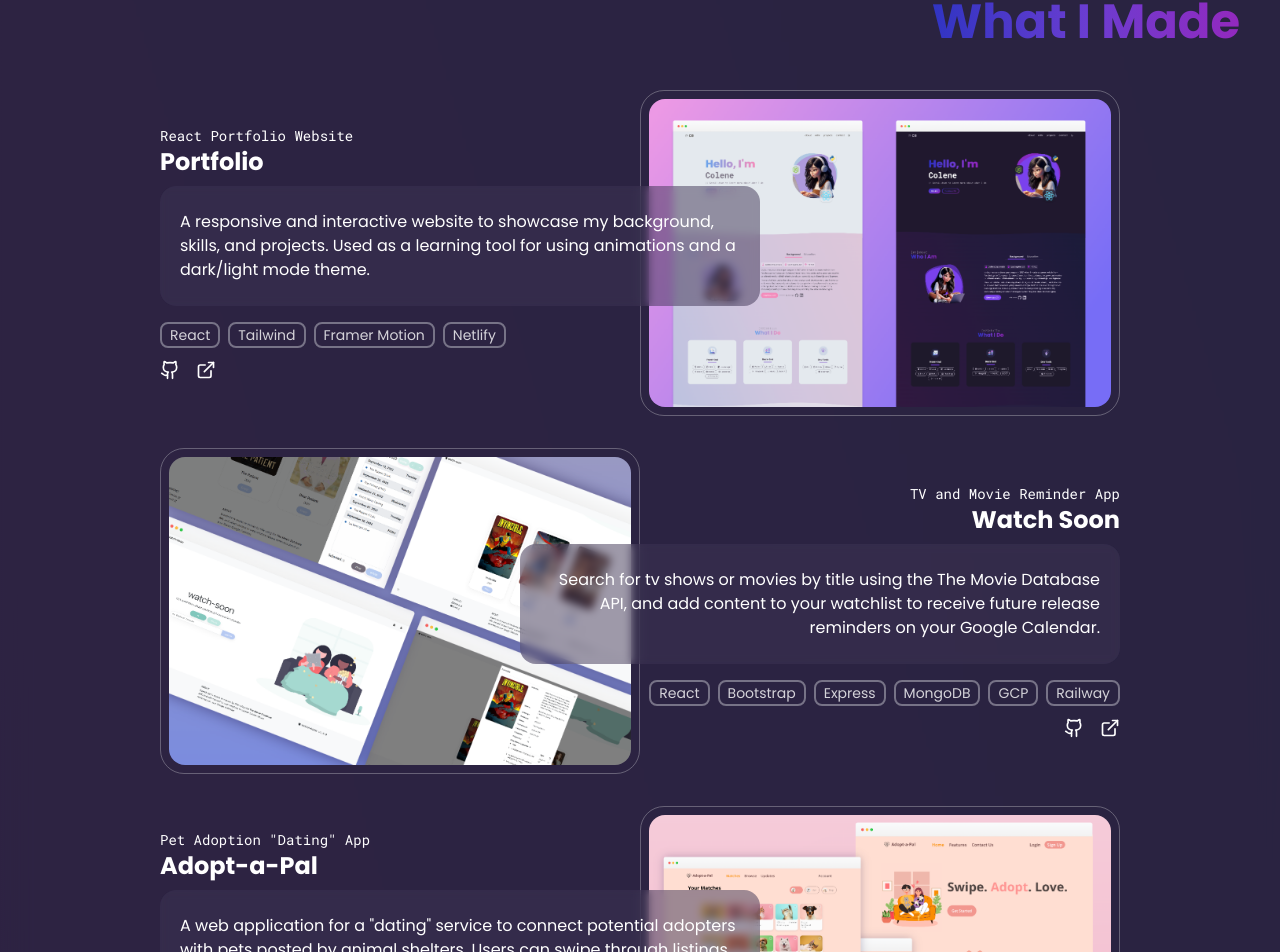
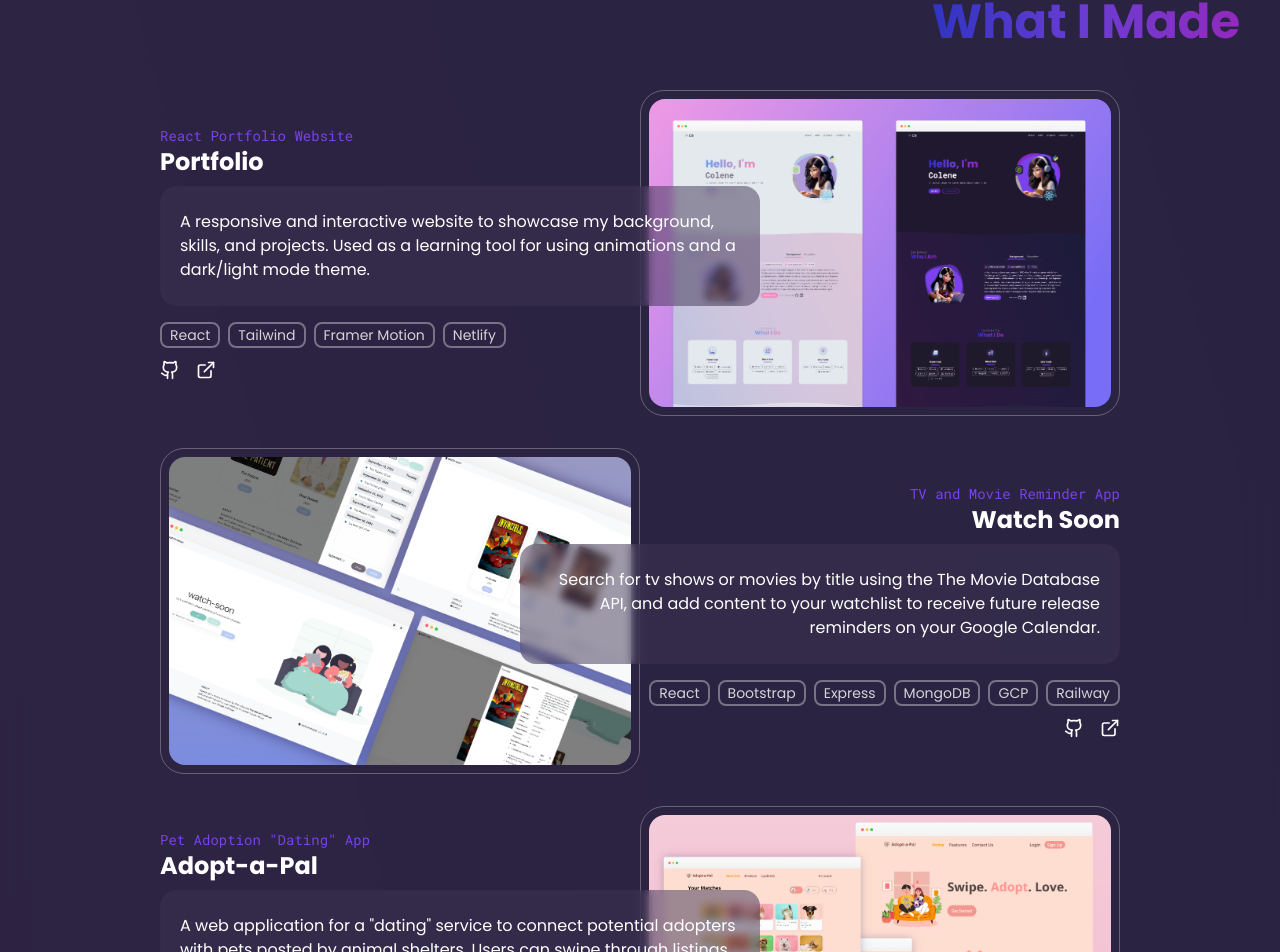
Before and after one commit to encarnac/portfolio, a React (Vite) app: page / in a window 1280 px wide. Shown: the part 2656-3608 px from the top of the page. Built offline with nearby package versions, Linux system fonts and the light colour scheme.

Commit message:
Added accent color to project subtitle

```diff
--- a/src/components/ProjectsSection.jsx
+++ b/src/components/ProjectsSection.jsx
@@ -21,7 +21,9 @@ const ProjectsSection = () => {
         <div class="group grid grid-cols-10 items-center">
           {/* PROJECT DESCRIPTION */}
           <div class="col-span-full row-span-full p-8 px-4 text-start opacity-0 transition duration-300 hover:opacity-100 md:col-span-5 md:col-start-2 md:p-0 md:opacity-100">
-            <h4 class="font-mono text-sm">React Portfolio Website</h4>
+            <h4 class="font-mono text-sm text-[#F38BBB] dark:text-[#7943ED]">
+              React Portfolio Website
+            </h4>
             <h3 class="mb-2 mt-0 text-2xl font-bold">Portfolio</h3>
             <div class="">
               <p className="rounded-2xl md:bg-[#E3E8EE]/60 md:px-5 md:py-6 md:backdrop-blur-sm md:dark:bg-[#3f3554]/50">
@@ -83,7 +85,9 @@ const ProjectsSection = () => {
 
           {/* PROJECT DESCRIPTION */}
           <div class="col-span-full row-span-full p-8 px-4 text-end opacity-0 transition duration-300 hover:opacity-100 md:col-span-5 md:col-start-5 md:p-0 md:opacity-100">
-            <h4 class="font-mono text-sm">TV and Movie Reminder App</h4>
+            <h4 class="font-mono text-sm text-[#F38BBB] dark:text-[#7943ED]">
+              TV and Movie Reminder App
+            </h4>
             <h3 class="mb-2 mt-0 text-2xl font-bold">Watch Soon</h3>
             <div class="">
               <p className="rounded-2xl md:bg-[#E3E8EE]/60 md:px-5 md:py-6 md:backdrop-blur-sm md:dark:bg-[#3f3554]/50">
@@ -133,7 +137,9 @@ const ProjectsSection = () => {
         <div class="group grid grid-cols-10 items-center">
           {/* PROJECT DESCRIPTION */}
           <div class="col-span-full row-span-full p-8 px-4 text-start opacity-0 transition duration-300 hover:opacity-100 md:col-span-5 md:col-start-2 md:p-0 md:opacity-100">
-            <h4 class="font-mono text-sm">Pet Adoption "Dating" App</h4>
+            <h4 class="font-mono text-sm text-[#F38BBB] dark:text-[#7943ED]">
+              Pet Adoption "Dating" App
+            </h4>
             <h3 class="mb-2 mt-0 text-2xl font-bold">Adopt-a-Pal</h3>
             <div class="">
               <p className="rounded-2xl md:bg-[#E3E8EE]/60 md:px-5 md:py-6 md:backdrop-blur-sm md:dark:bg-[#3f3554]/50">
```
